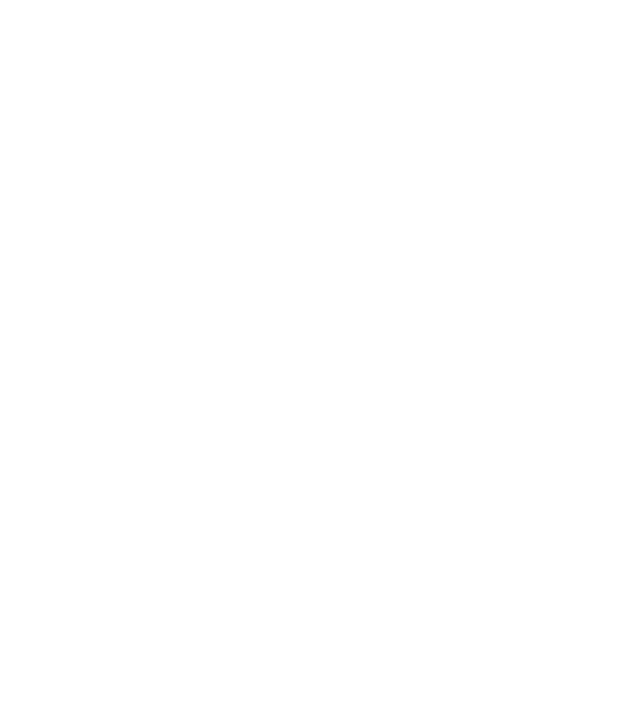
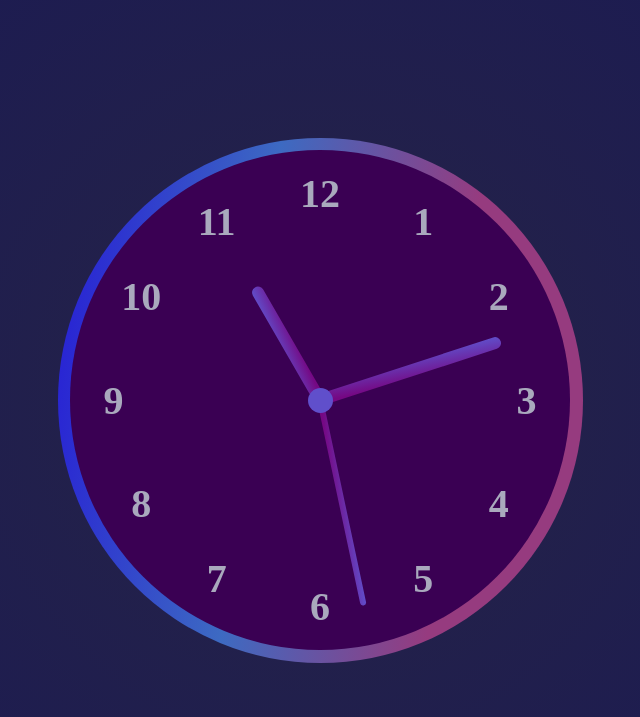
Before and after one commit to Parhamddeveloper/Analog-Clock, a plain HTML site: page index.html in a window 1280 px wide. Shown: the whole page, without its empty margins (320-960 px from the left). Drawn offline with Linux system fonts and the light colour scheme.

Commit message:
Created Working Clock

```diff
--- a/CSS/index.css
+++ b/CSS/index.css
@@ -0,0 +1,78 @@
+*{
+    padding: 0;
+    margin: 0;
+    box-sizing: border-box;
+}
+body{
+    display: flex;
+    justify-content: center;
+    align-items: center;
+    height: 100vh;
+    overflow: hidden;
+    background: radial-gradient(circle, rgba(38,36,70,1) 0%, rgba(27,26,83,1) 87%);
+}
+.Clock{
+    width: 500px;
+    height: 500px;
+    position: relative;
+    background-color: rgb(58, 0, 83);
+    border-radius: 50%;
+    display: flex;
+    color: rgb(169, 169, 189);
+    justify-content: center;
+    align-items: center;
+}
+.Clock::before{
+    content: "";
+    width: 525px;
+    height: 525px;
+    position: absolute;
+    border-radius: 50%;
+    background: linear-gradient(97deg, rgba(38,27,214,1) 0%, rgba(61,106,194,1) 38%, rgba(150,59,127,1) 73%);
+    z-index: -1;
+}
+.Number{
+    transform: rotate(calc(30deg * var(--index)));
+    position: absolute;
+    text-align: center;
+    inset: 20px;
+    font-size: 40px;
+}
+.Number b{
+    transform: rotate(calc(-30deg * var(--index)));
+    display: inline-block;
+}
+
+.CenterDot{
+    position: absolute;
+    width: 25px;
+    height: 25px;
+    background-color: rgb(96, 79, 203);
+    border-radius: 50%;
+}
+.HourNiddle, .MinuteNiddle, .SecondNiddle{
+    --rotate:0;
+    position: absolute;
+    left: 50%;
+    bottom: 50%;
+    transform: translate(-50%) rotate(calc(var(--rotate) * 1deg));
+    transform-origin: bottom;
+}
+.HourNiddle{
+    border-radius: 50px;
+    width: 12px;
+    height: 130px;
+    background: linear-gradient(97deg, rgba(96,79,203,1) 0%, rgba(117,8,131,1) 87%);
+}
+.MinuteNiddle{
+    border-radius: 50px;
+    width: 12px;
+    height: 190px;
+    background: linear-gradient(97deg, rgba(96,79,203,1) 0%, rgba(117,8,131,1) 87%);
+}
+.SecondNiddle{
+    border-radius: 20px;
+    width: 6px;
+    height: 210px;
+    background: linear-gradient(97deg, rgba(96,79,203,1) 0%, rgba(117,8,131,1) 87%);
+}
--- a/JS/index.js
+++ b/JS/index.js
@@ -0,0 +1,20 @@
+let SecNiddle = document.querySelector(".SecondNiddle");
+let MinNiddle = document.querySelector(".MinuteNiddle");
+let HourNiddle = document.querySelector(".HourNiddle");
+
+
+
+function Clock() {
+    let d = new Date();
+    let Sec = d.getSeconds() / 60;
+    let Min = d.getMinutes() / 60;
+    let Hour = d.getHours() / 12;
+    RotateClock(SecNiddle, Sec);
+    RotateClock(MinNiddle, Min);
+    RotateClock(HourNiddle, Hour);
+}
+function RotateClock(Element, Rotation) {
+    Element.style.setProperty('--rotate', Rotation * 360);
+}
+
+setInterval(Clock, 1000)
--- a/index.html
+++ b/index.html
@@ -4,8 +4,27 @@
     <meta charset="UTF-8">
     <meta name="viewport" content="width=device-width, initial-scale=1.0">
     <title>Analog Clock Made by Parham Daneshnejad</title>
+    <link rel="stylesheet" href="CSS/index.css">
 </head>
 <body>
-
+    <div class="Clock">
+        <div class="Number" style="--index:1"><b>1</b></div>
+        <div class="Number" style="--index:2"><b>2</b></div>
+        <div class="Number" style="--index:3"><b>3</b></div>
+        <div class="Number" style="--index:4"><b>4</b></div>
+        <div class="Number" style="--index:5"><b>5</b></div>
+        <div class="Number" style="--index:6"><b>6</b></div>
+        <div class="Number" style="--index:7"><b>7</b></div>
+        <div class="Number" style="--index:8"><b>8</b></div>
+        <div class="Number" style="--index:9"><b>9</b></div>
+        <div class="Number" style="--index:10"><b>10</b></div>
+        <div class="Number" style="--index:11"><b>11</b></div>
+        <div class="Number" style="--index:12"><b>12</b></div>
+        <div class="HourNiddle"></div>
+        <div class="MinuteNiddle"></div>
+        <div class="SecondNiddle"></div>
+        <div class="CenterDot"></div>
+    </div>
+    <script src="JS/index.js"></script>
 </body>
 </html>
```
